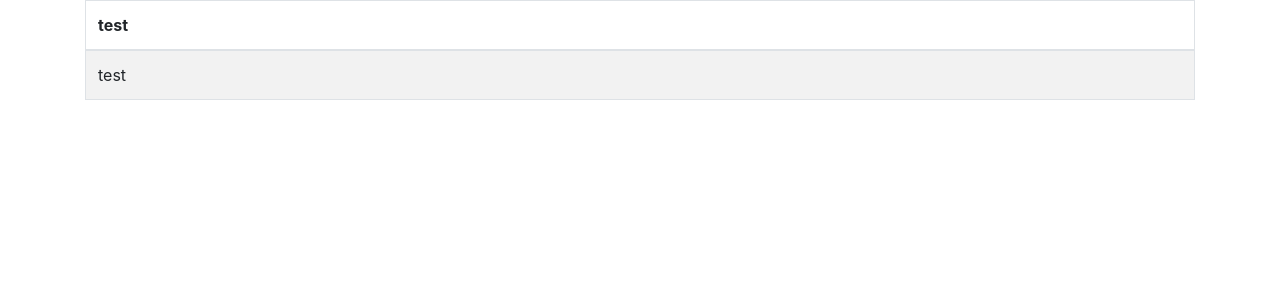
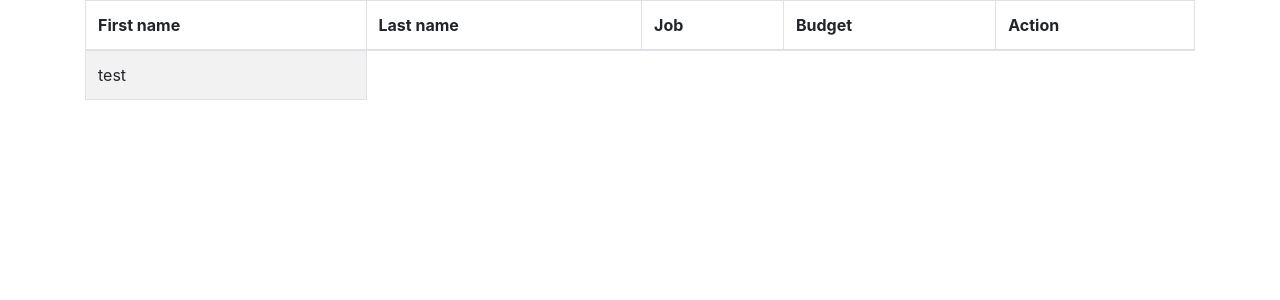
Before and after one commit to Reuno92/AISO-SH-TEST-React16, a React (Create React App) app: page / in a window 1280 px wide. Shown: the top 300 px of the page. Built offline with nearby package versions, Linux system fonts and the light colour scheme; no server answers.

Commit message:
feat(tablePerson): add table component

```diff
--- a/src/App.tsx
+++ b/src/App.tsx
@@ -1,6 +1,6 @@
 import React, {FC, useState, useEffect} from 'react';
 import 'bootstrap/dist/css/bootstrap.min.css';
-import {Table} from 'react-bootstrap';
+import TablePerson from './components/TablePerson'
 
 const App: FC = () => {
 
@@ -18,22 +18,7 @@ const App: FC = () => {
       <header className="App-header">
       </header>
       <main className="container">
-        <Table striped bordered hover responsive>
-          <thead>
-          <tr>
-            <th>
-              test
-            </th>
-          </tr>
-          </thead>
-          <tbody>
-            <tr>
-              <td>
-                test
-              </td>
-            </tr>
-          </tbody>
-        </Table>
+        <TablePerson />
       </main>
       <footer>
 
--- /dev/null
+++ b/src/components/TablePerson.tsx
@@ -0,0 +1,28 @@
+import React, {FC} from 'react';
+import {Table} from 'react-bootstrap';
+
+const TablePerson: FC = () => {
+
+	return(
+		<Table striped bordered hover responsive>
+			<thead>
+			<tr>
+				<th>First name</th>
+				<th>Last name</th>
+				<th>Job</th>
+				<th>Budget</th>
+				<th>Action</th>
+			</tr>
+			</thead>
+			<tbody>
+			<tr>
+				<td>
+					test
+				</td>
+			</tr>
+			</tbody>
+		</Table>
+	)
+};
+
+export default TablePerson;
```
